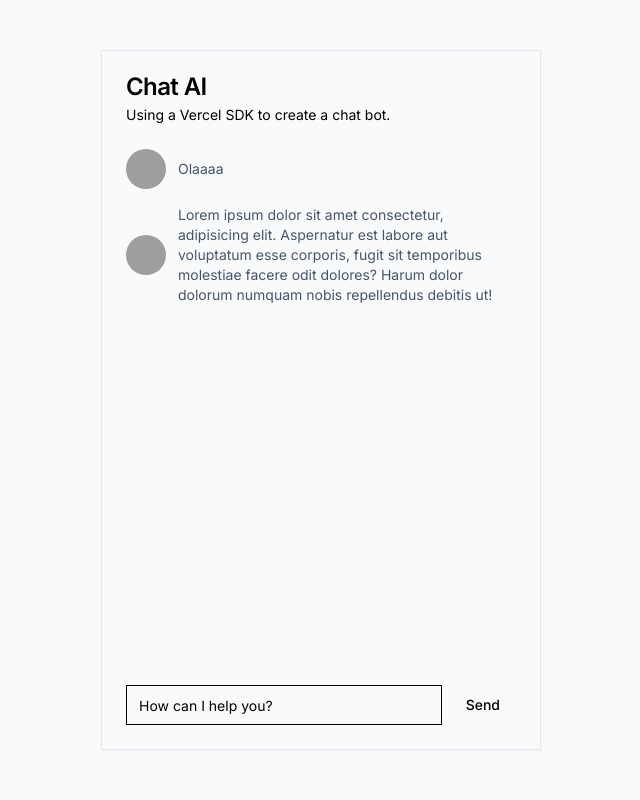
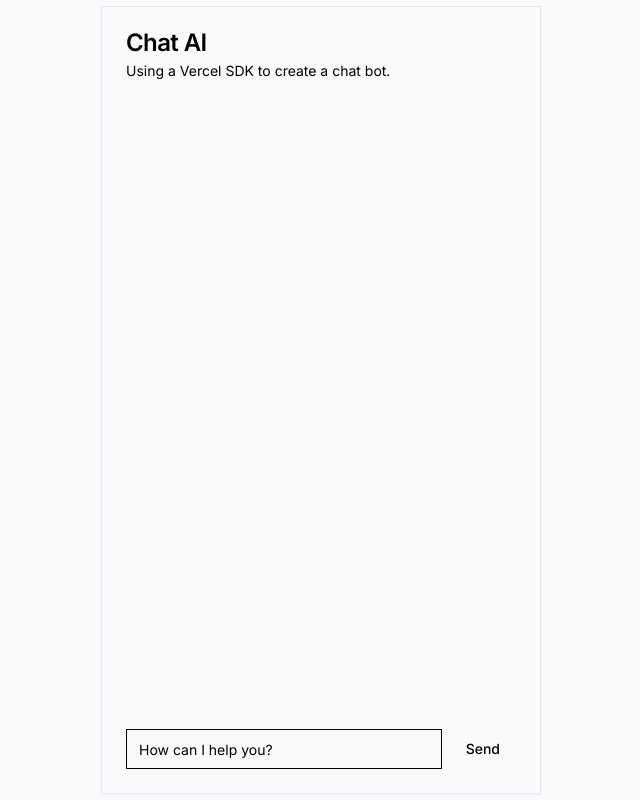
Before and after one commit to hmartiins/Chat-bot-vercel-AI, a Next.js app: page / in a window 1280 px wide. Shown: the whole page, without its empty margins (319-959 px from the left). Built offline with nearby package versions, Linux system fonts and the light colour scheme; grey boxes are pictures that could not be loaded.

Commit message:
feat: addi use ai chat to communicate with our api

```diff
--- a/package.json
+++ b/package.json
@@ -10,6 +10,7 @@
   },
   "dependencies": {
     "@radix-ui/react-avatar": "^1.0.3",
+    "@radix-ui/react-scroll-area": "^1.0.4",
     "@radix-ui/react-slot": "^1.0.2",
     "@types/node": "20.4.1",
     "@types/react": "18.2.14",
--- a/src/app/page.tsx
+++ b/src/app/page.tsx
@@ -1,56 +1,9 @@
-import { Avatar, AvatarFallback, AvatarImage } from "@/components/ui/avatar";
-import { Button } from "@/components/ui/button";
-import {
-  Card,
-  CardContent,
-  CardDescription,
-  CardFooter,
-  CardHeader,
-  CardTitle,
-} from "@/components/ui/card";
-import { Input } from "@/components/ui/input";
+import { Chat } from "@/components/Chat";
 
 export default function Home() {
   return (
     <div className="flex min-h-screen bg-slate-50 items-center justify-center">
-      <Card className="w-[440px] h-[700px] grid grid-rows-[min-content_1fr_min-content]">
-        <CardHeader>
-          <CardTitle>Chat AI</CardTitle>
-          <CardDescription>
-            Using a Vercel SDK to create a chat bot.
-          </CardDescription>
-        </CardHeader>
-
-        <CardContent className="space-y-4">
-          <div className="flex items-center gap-3 text-slate-600 text-sm">
-            <Avatar>
-              <AvatarFallback>HM</AvatarFallback>
-              <AvatarImage src="https://github.com/hmartiins.png" />
-            </Avatar>
-
-            <p>Olaaaa</p>
-          </div>
-
-          <div className="flex items-center gap-3 text-slate-600 text-sm">
-            <Avatar>
-              <AvatarFallback>HM</AvatarFallback>
-              <AvatarImage src="https://cdn-icons-png.flaticon.com/512/4712/4712109.png" />
-            </Avatar>
-
-            <p>
-              Lorem ipsum dolor sit amet consectetur, adipisicing elit.
-              Aspernatur est labore aut voluptatum esse corporis, fugit sit
-              temporibus molestiae facere odit dolores? Harum dolor dolorum
-              numquam nobis repellendus debitis ut!
-            </p>
-          </div>
-        </CardContent>
-
-        <CardFooter className="space-x-2">
-          <Input placeholder="How can I help you?" />
-          <Button type="submit">Send</Button>
-        </CardFooter>
-      </Card>
+      <Chat />
     </div>
   );
 }
--- /dev/null
+++ b/src/components/Chat.tsx
@@ -0,0 +1,73 @@
+"use client";
+
+import { useChat } from "ai/react";
+
+import { Button } from "./ui/button";
+import {
+  Card,
+  CardHeader,
+  CardTitle,
+  CardDescription,
+  CardContent,
+  CardFooter,
+} from "./ui/card";
+import { Input } from "./ui/input";
+import { Avatar, AvatarFallback, AvatarImage } from "./ui/avatar";
+import { ScrollArea } from "./ui/scroll-area";
+
+export function Chat() {
+  const { messages, input, handleInputChange, handleSubmit } = useChat({
+    api: "/api/chat",
+  });
+
+  return (
+    <Card className="w-[440px]">
+      <CardHeader>
+        <CardTitle>Chat AI</CardTitle>
+        <CardDescription>
+          Using a Vercel SDK to create a chat bot.
+        </CardDescription>
+      </CardHeader>
+
+      <CardContent>
+        <ScrollArea className="pr-4 h-[600px] w-full">
+          {messages.map((message) => (
+            <div
+              key={message.id}
+              className="flex gap-3 text-slate-600 text-sm mb-4"
+            >
+              {message.role === "user" ? (
+                <Avatar className="border-slate-200 border-2">
+                  <AvatarFallback>HM</AvatarFallback>
+                  <AvatarImage src="https://github.com/hmartiins.png" />
+                </Avatar>
+              ) : (
+                <Avatar className="border-slate-200 border-2">
+                  <AvatarFallback>GPT</AvatarFallback>
+                  <AvatarImage src="https://buzzlead.com.br/wp-content/uploads/2023/03/5CF753E4-48A8-49DE-A4CE-D830F699114D-1024x1024.png" />
+                </Avatar>
+              )}
+
+              <p className="leading-relaxed">
+                {/* <span className="block font-bold text-slate-700">
+              </span> */}
+                {message.content}
+              </p>
+            </div>
+          ))}
+        </ScrollArea>
+      </CardContent>
+
+      <CardFooter>
+        <form className="w-full flex gap-2" onSubmit={handleSubmit}>
+          <Input
+            placeholder="How can I help you?"
+            value={input}
+            onChange={handleInputChange}
+          />
+          <Button type="submit">Send</Button>
+        </form>
+      </CardFooter>
+    </Card>
+  );
+}
--- /dev/null
+++ b/src/components/ui/scroll-area.tsx
@@ -0,0 +1,48 @@
+"use client";
+
+import * as React from "react";
+import * as ScrollAreaPrimitive from "@radix-ui/react-scroll-area";
+
+import { cn } from "@/lib/utils";
+
+const ScrollArea = React.forwardRef<
+  React.ElementRef<typeof ScrollAreaPrimitive.Root>,
+  React.ComponentPropsWithoutRef<typeof ScrollAreaPrimitive.Root>
+>(({ className, children, ...props }, ref) => (
+  <ScrollAreaPrimitive.Root
+    ref={ref}
+    className={cn("relative overflow-hidden", className)}
+    {...props}
+  >
+    <ScrollAreaPrimitive.Viewport className="h-full w-full rounded-[inherit]">
+      {children}
+    </ScrollAreaPrimitive.Viewport>
+    <ScrollBar />
+    <ScrollAreaPrimitive.Corner />
+  </ScrollAreaPrimitive.Root>
+));
+ScrollArea.displayName = ScrollAreaPrimitive.Root.displayName;
+
+const ScrollBar = React.forwardRef<
+  React.ElementRef<typeof ScrollAreaPrimitive.ScrollAreaScrollbar>,
+  React.ComponentPropsWithoutRef<typeof ScrollAreaPrimitive.ScrollAreaScrollbar>
+>(({ className, orientation = "vertical", ...props }, ref) => (
+  <ScrollAreaPrimitive.ScrollAreaScrollbar
+    ref={ref}
+    orientation={orientation}
+    className={cn(
+      "flex touch-none select-none transition-colors",
+      orientation === "vertical" &&
+        "h-full w-2.5 border-l border-l-transparent p-[1px]",
+      orientation === "horizontal" &&
+        "h-2.5 border-t border-t-transparent p-[1px]",
+      className
+    )}
+    {...props}
+  >
+    <ScrollAreaPrimitive.ScrollAreaThumb className="relative flex-1 rounded-full bg-border" />
+  </ScrollAreaPrimitive.ScrollAreaScrollbar>
+));
+ScrollBar.displayName = ScrollAreaPrimitive.ScrollAreaScrollbar.displayName;
+
+export { ScrollArea, ScrollBar };
```
Also changed, not shown: 2 other files (tests, documents, lock files or other folders).
